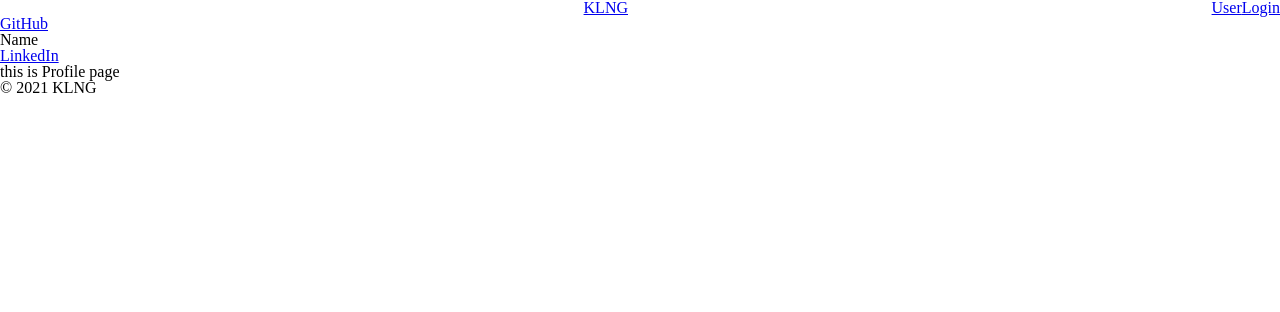
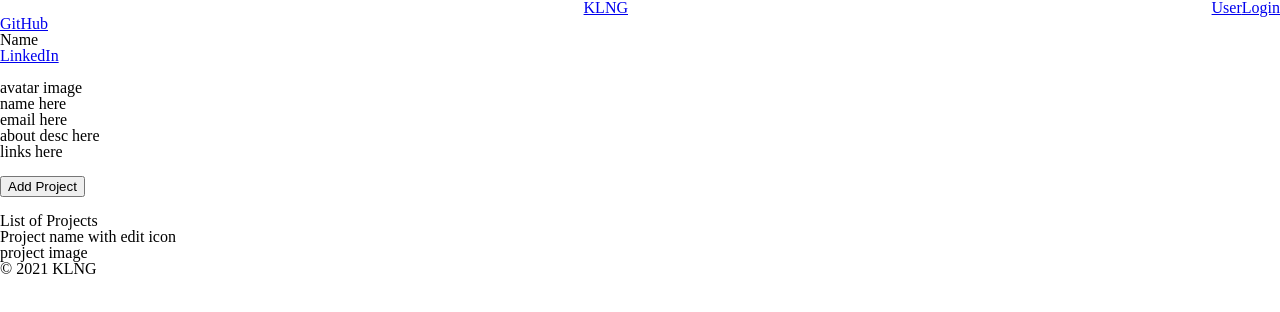
Before and after one commit to GJJ52019/KLNG-frontend, a React (Create React App) app in the folder klng-frontend/: page /me in a window 1280 px wide. Shown: the top 312 px of the page. Built offline with nearby package versions, Linux system fonts and the light colour scheme.

Commit message:
update page info on each respective pages

```diff
--- a/klng-frontend/src/pages/Home.js
+++ b/klng-frontend/src/pages/Home.js
@@ -1,5 +1,26 @@
+import { Links } from 'react-router-dom'
+
 function Home(props){
-    return <h1>this is home page</h1>
+    return (
+        <div className="personDiv">
+            <div className="avatarDiv">
+                <h4>avatar image here</h4>
+            </div>
+
+            <div className="nameDiv">
+                <h1>Name goes here</h1>
+            </div>
+
+            <div className="descripDiv">
+                <h4>about desc goes here</h4>
+            </div>
+
+            <div className="imageDiv">
+                <h5>project image goes here</h5>
+            </div>
+
+        </div>
+    )
 }
 
 export default Home;
--- a/klng-frontend/src/pages/Login.js
+++ b/klng-frontend/src/pages/Login.js
@@ -1,5 +1,22 @@
+import { Link } from 'react-router-dom'
+
 function Login(props){
-    return <h1>this is login page</h1>
+    return (
+        <div className="loginDiv">
+
+            <div className="logTitleDiv">Login</div>
+
+            <div className="inputDiv">
+                <h4>inputs goes here</h4>
+            </div>
+
+            <div className="submitDiv">
+                <button className="loginbtn">Login</button>
+                <Link to='/register'>Register</Link>
+            </div>
+
+        </div>
+    )
 }
 
 export default Login;
--- a/klng-frontend/src/pages/Profile.js
+++ b/klng-frontend/src/pages/Profile.js
@@ -4,7 +4,26 @@ function Profile(props){
     return (
         <div className='ProfDiv'>
             <Nav />
-            <h1>this is Profile page</h1>
+            <br/>
+            <div className="editAbtDiv">
+                <h3>avatar image</h3>
+                <h1>name here</h1>
+                <h3>email here</h3>
+                <h4>about desc here</h4>
+                <h3>links here</h3>
+            </div>
+            <br/>
+            <div className="addDiv">
+                <button className="addbtn">Add Project</button>
+            </div>
+            <br/>
+            <div className="editListProjDiv">
+                <h3>List of Projects</h3>
+                    <div className="editSingleProjDiv">
+                        <h4>Project name with edit icon</h4>
+                    </div>
+                <h5>project image</h5>
+            </div>
         </div>
     )
 }
--- a/klng-frontend/src/pages/Register.js
+++ b/klng-frontend/src/pages/Register.js
@@ -1,5 +1,21 @@
+import { Link } from 'react-router-dom'
+
 function Register(props){
-    return <h1>this is Register page</h1>
+    return (
+        <div className="registerDiv">
+            <div className="regTitleDiv">Register</div>
+
+            <div className="inputDiv">
+                <h4>name, email, password inputs here</h4>
+                <h4>optional github/linkedin inputs here</h4>
+            </div>
+
+            <div className="submitDiv">
+                <button className="regbtn">Register</button>
+                <Link to='/login'>Login</Link>
+            </div>
+        </div>
+    )
 }
 
 export default Register;
--- a/klng-frontend/src/pages/ShowPerson.js
+++ b/klng-frontend/src/pages/ShowPerson.js
@@ -4,7 +4,19 @@ function ShowPerson(props){
     return (
         <div className="PersonDiv">
             <Nav />
-            <h1>this is ShowPerson page</h1>
+
+            <div className="photoDiv">
+                <h3>avatar image goes here</h3>
+                <h1>Name goes here</h1>
+            </div>
+
+            <div className="aboutDiv">
+                <h4>about description here</h4>
+            </div>
+
+            <div className="projectDiv">
+                <h5>project images go here</h5>
+            </div>
         </div>
     )
 }
--- a/klng-frontend/src/pages/ShowProject.js
+++ b/klng-frontend/src/pages/ShowProject.js
@@ -4,7 +4,21 @@ function ShowProject(props){
     return (
         <div className="ProjDiv">
             <Nav />
-            <h1>this is ShowProject page</h1>
+
+            <div className="titleDiv">
+                <h3>avatar image here</h3>
+                <h1>name here</h1>
+            </div>
+
+            <div className="projDescripDiv">
+                <h4>project desc here</h4>
+            </div>
+
+            <div className="screenShotDiv">
+                <h4>screenshot of specific project here</h4>
+            </div>
+
+
         </div>
     )
 }
--- a/klng-frontend/src/pages/Splash.js
+++ b/klng-frontend/src/pages/Splash.js
@@ -1,5 +1,42 @@
+import { Link } from 'react-router-dom'
+
 function Splash(props){
-    return <h1>this is splash page</h1>
+    return (
+        <div className="splashDiv">
+            <div className="titleDiv">
+                <div className="logoDiv">
+                    <h1>Logo goes here...image tingz</h1>
+                </div>
+
+                <div className="KLNGDiv">
+                    <h1>KLNG</h1>
+                </div>
+
+                <div className="SloganDiv">
+                    <h2> To Your Accomplishments.....are we still keeping this phrase??</h2>
+                </div>
+            </div>
+
+            <div className="submitDiv">
+                <div className="discoverDiv">
+                    <h3>Discover Portfolios</h3>
+                </div>
+
+                <div className="enterDiv">
+                    <button className="enterbtn">Enter</button>
+                </div>
+
+                <div className="loginDiv">
+                    <Link to='/login'>Login</Link>
+                </div>
+
+                <div className="registerDiv">
+                    <Link to='/register'>Register</Link>
+                </div>
+            </div>
+
+        </div>
+    )
 }
 
 export default Splash;
```
